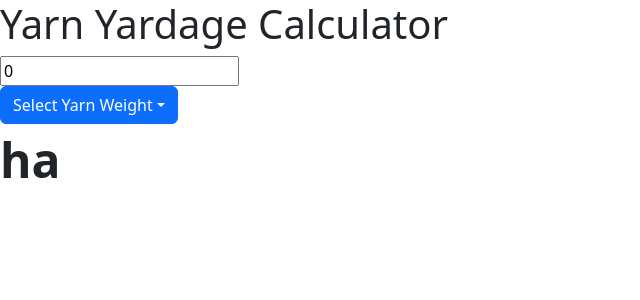
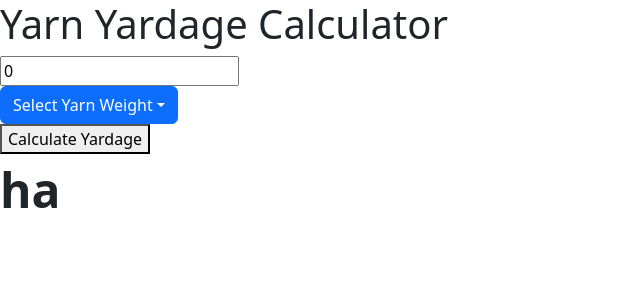
Before and after one commit to racheljay/yarn-yardage-calculator, a React (Create React App) app: page / in a window 1280 px wide. Shown: the top 300 px of the page, without its empty margins (0-640 px from the left). Built offline with nearby package versions, Linux system fonts and the light colour scheme.

Commit message:
add submit button

```diff
--- a/src/App.js
+++ b/src/App.js
@@ -12,6 +12,10 @@ const Result = styled('div', {
 })
 
 const WeightInput = styled('input', {
+})
+
+const SubmitButton = styled('button', {
+
 })
 
 
@@ -88,6 +92,7 @@ function App() {
           value={numberInput}
         />
         <YarnTypeDropdown />
+        <SubmitButton>Calculate Yardage</SubmitButton>
         <Result>ha</Result>
       </Form>
     </>
```
